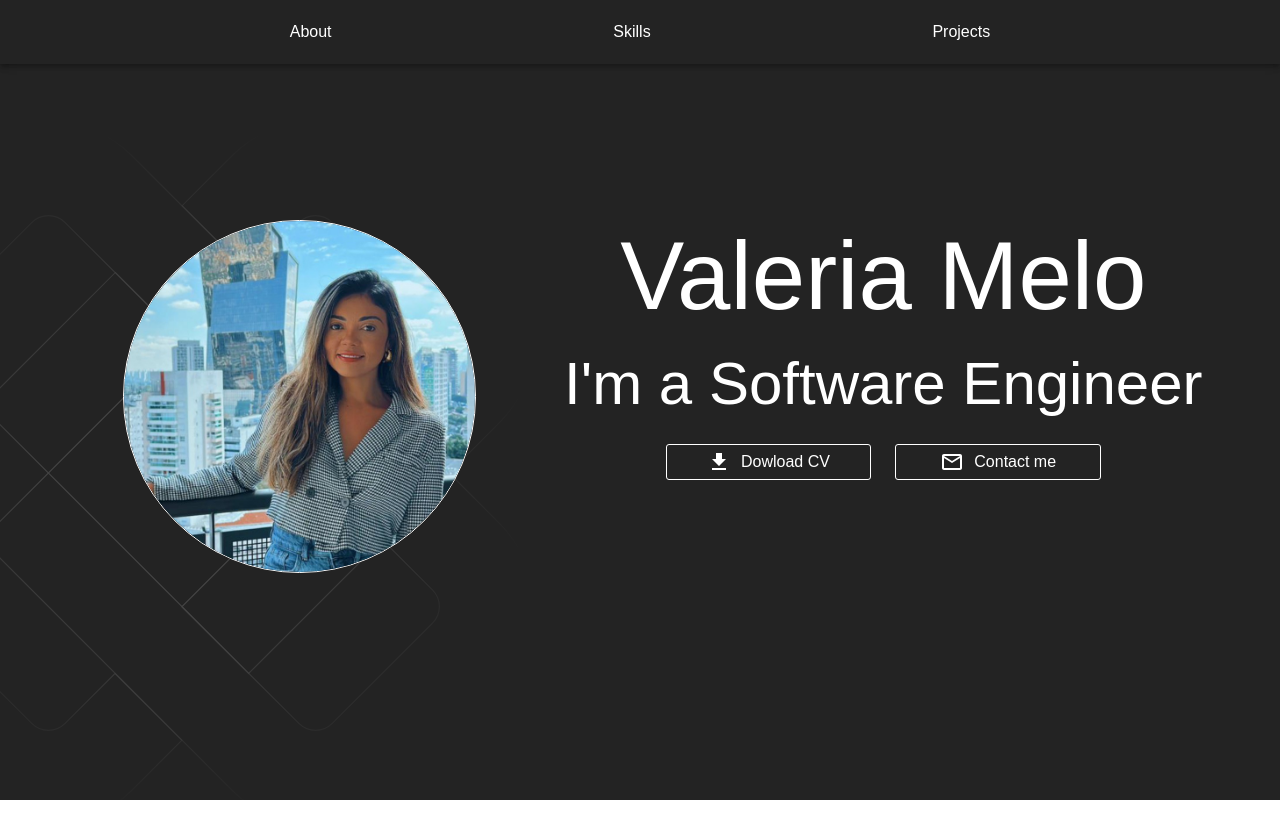
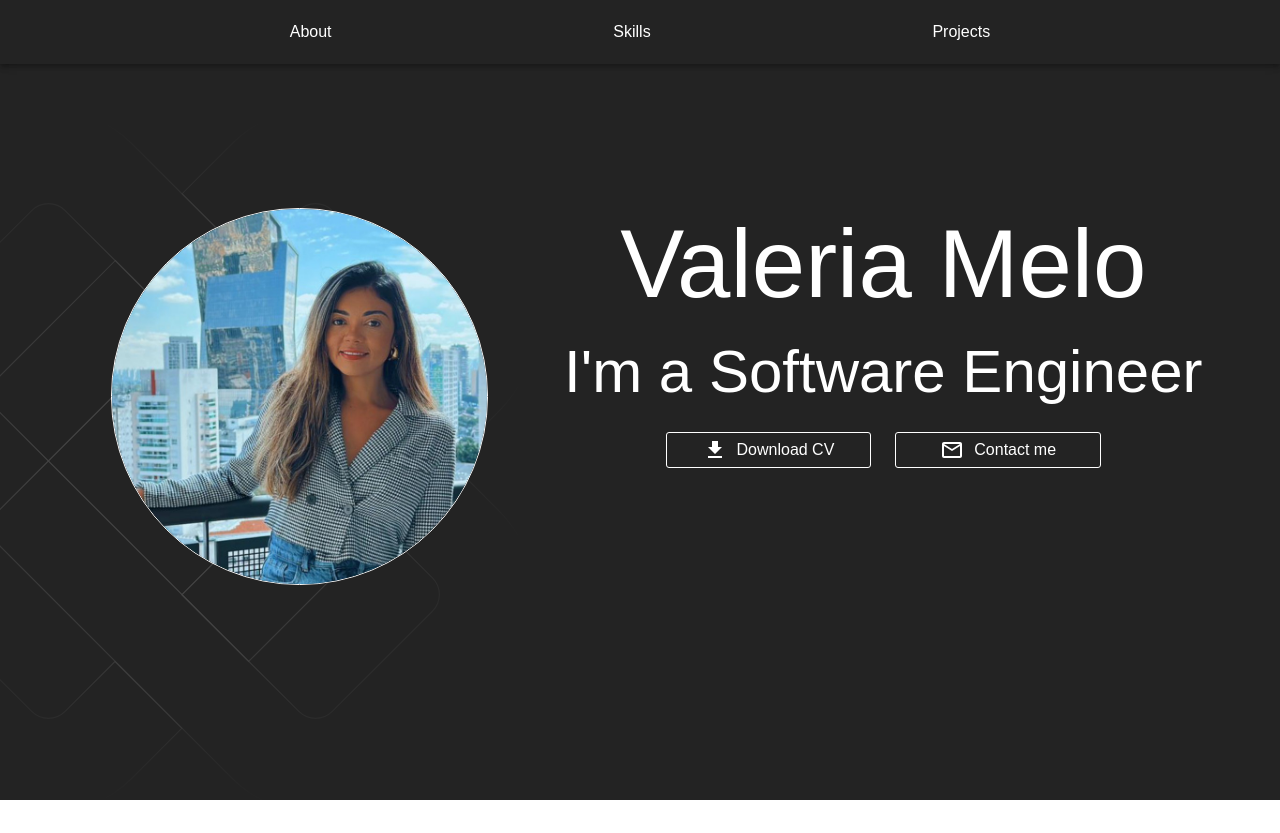
Before and after one commit to dev-valeria/my-portifolio, a React (Vite) app: page / in a window 1280 px wide. Built offline with nearby package versions, Linux system fonts and the light colour scheme.

Commit message:
feat: add click handlers to StyledButton for download and email redirection

```diff
--- a/src/components/StyledButton/StyledButton.tsx
+++ b/src/components/StyledButton/StyledButton.tsx
@@ -3,12 +3,12 @@ import { ReactNode } from "react"
 
 interface StyledButtonProps {
   children: ReactNode,
-  onClick:() => void
+  onClick?: () => void
 }
 
 const StyledButton: React.FC<StyledButtonProps> = ({ children, onClick }) => {
 
-  const StyledButton = styled("button")(({theme}) => ({
+    const StyledButton = styled("button")(({ theme }) => ({
         backgroundColor: "transparent",
         border: `1px solid ${theme.palette.primary.contrastText}`,
         borderRadius: "3px",
@@ -22,7 +22,6 @@ const StyledButton: React.FC<StyledButtonProps> = ({ children, onClick }) => {
         '&:hover': {
             backgroundColor: theme.palette.secondary.light
         }
-
     }))
 
     return (
--- a/src/pages/Home/sections/Hero/hero.tsx
+++ b/src/pages/Home/sections/Hero/hero.tsx
@@ -1,18 +1,13 @@
-import styled from "@emotion/styled"
-import Avatar from "../../../../assets/images/avatar.png"
-import Grid from "@mui/material/Grid"
-import { Box, Container, Typography } from "@mui/material"
+import { Box, Container, Grid, Typography, styled } from "@mui/material";
+import Avatar from "../../../../assets/images/avatar.png";
+import DownloadIcon from '@mui/icons-material/Download';
 import MailOutlineIcon from '@mui/icons-material/MailOutline';
-import DownloadIcon from '@mui/icons-material/Download';
-import theme from '../../../../theme';
 import StyledButton from "../../../../components/StyledButton/StyledButton";
 import { AnimatedBackground } from "../../../../components/StyledButton/AnimatedBackground/AnimatedBackground";
-import { Redo } from "@mui/icons-material";
-
-
+import theme from "../../../../theme";
 
 const Hero = () => {
-  const StyleHero = styled('div')(() => ({
+  const StyledHero = styled('div')(() => ({
     backgroundColor: theme.palette.primary.main,
     height: '100vh',
     display: 'flex',
@@ -25,16 +20,30 @@ const Hero = () => {
     }
   }));
 
+   const handleContactClick = () => {
+    setTimeout(() => {
+      window.location.href = "mailto:valeriamelo.dev@gmail.com";
+    }, 0);
+  };
+
+  const handleDownloadClick = () => {
+    const link = document.createElement('a');
+    link.href = '../../../../../public/curriculo.pdf';
+    link.download = 'curriculo-valeria-melo.pdf';
+    document.body.appendChild(link);
+    link.click();
+    document.body.removeChild(link);
+  };
+
 const StyledImg = styled("img")(() => ({
-    width: "75%",
+    width: "80%",
     borderRadius: "50%",
     border: `1px solid ${theme.palette.primary.contrastText}`,
-
 }))
 
   return (
     <>
-      <StyleHero>
+    <StyledHero>
       <Container maxWidth="lg">
         <Grid container spacing={2}>
           <Grid item xs={12} md={5}>
@@ -52,15 +61,15 @@ const Hero = () => {
               <Typography color="primary.contrastText" variant="h2" textAlign="center">I'm a Software Engineer</Typography>
             <Grid container display="flex" justifyContent="center" spacing={3} pt={3}>
               <Grid item xs={12} md={4} display="flex" justifyContent="center">
-                  <StyledButton>
+                <StyledButton onClick={handleDownloadClick}>
                   <DownloadIcon />
                   <Typography>
-                       Dowload CV
+                    Download CV
                   </Typography>
                   </StyledButton>
               </Grid>
               <Grid item xs={12} md={4} display="flex" justifyContent="center">
-                  <StyledButton>
+                <StyledButton onClick={handleContactClick}>
                   <MailOutlineIcon />
                   <Typography>
                     Contact me
@@ -71,9 +80,9 @@ const Hero = () => {
           </Grid>
         </Grid>
       </Container>
-      </StyleHero>
+    </StyledHero>
     </>
-  )
+  );
 }
 
-export default Hero
+export default Hero;
```
Also changed, not shown: 1 other file (tests, documents, lock files or other folders). Lines whose indentation alone changed are shown as unchanged.
